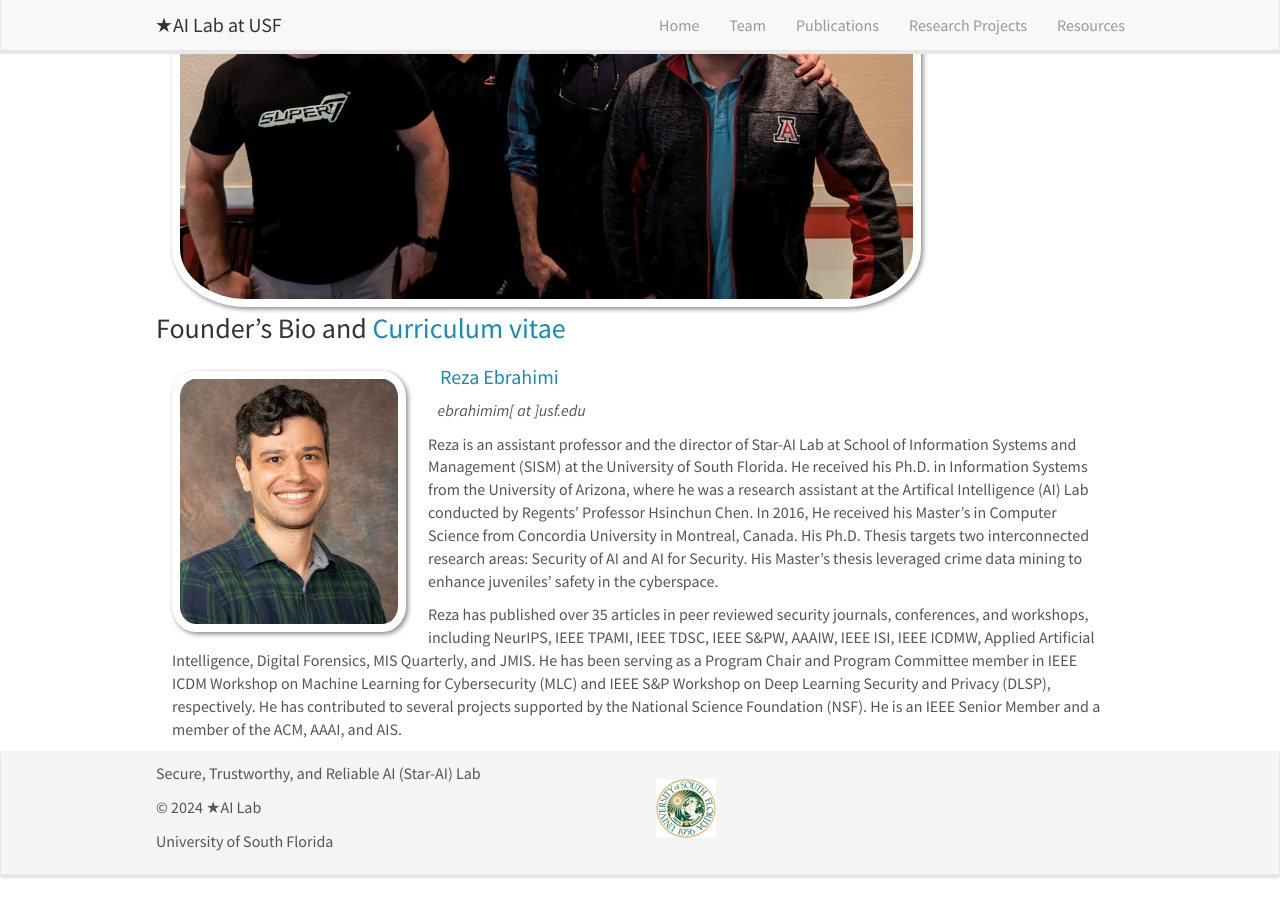
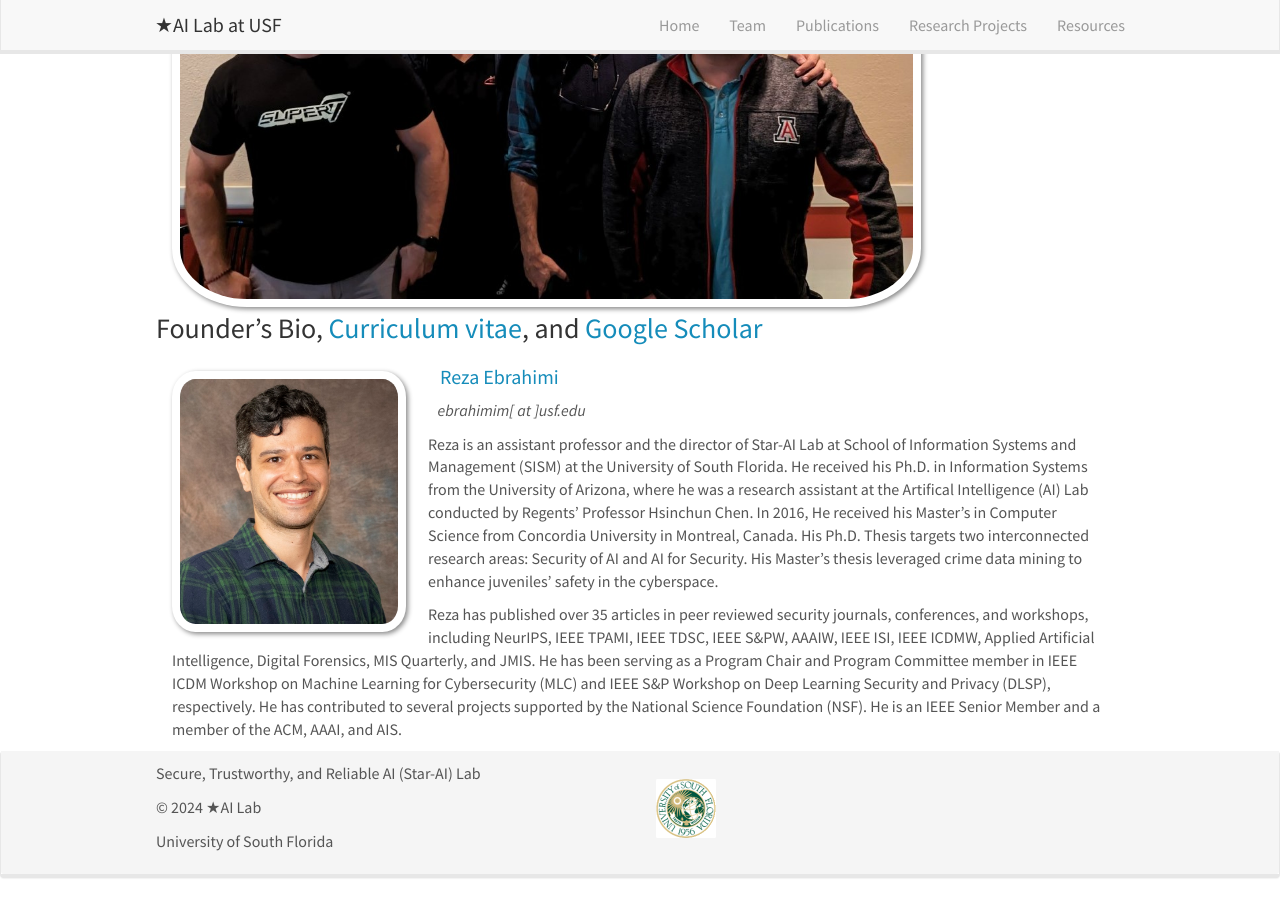
Before and after one commit to star-ailab/star-ailab.github.io, a Jekyll site: the page built from _pages/team.md, in a window 1280 px wide and 900 px high, scrolled down 1252 px. Built offline with Jekyll 4.4.1, drawn with Linux system fonts in a browser that asks for light colours; nearby versions of some CDN libraries.

Commit message:
Update team.md

```diff
--- a/_pages/team.md
+++ b/_pages/team.md
@@ -254,7 +254,7 @@ permalink: /team/
 
 <br/>
 
-### Founder's Bio and [Curriculum vitae](/files/Ebrahimi_CV_2024_Forwebsite2.pdf)
+### Founder's Bio, [Curriculum vitae](/files/Ebrahimi_CV_2024_Forwebsite2.pdf), and [Google Scholar](https://scholar.google.com/citations?user=4DmURbEAAAAJ&hl=en)
 <div class="col-sm-12 clearfix">
   <a href="https://scholar.google.com/citations?user=4DmURbEAAAAJ&hl=en"> <img src="{{ site.url }}{{ site.baseurl }}/images/teampic/rebrahimi.jpg" class="img-responsive" width="25%" style="float: left; padding:8px" /></a>
   <h4>&nbsp;&nbsp; <a href="https://scholar.google.com/citations?user=4DmURbEAAAAJ&hl=en"> Reza Ebrahimi </a></h4>
```
